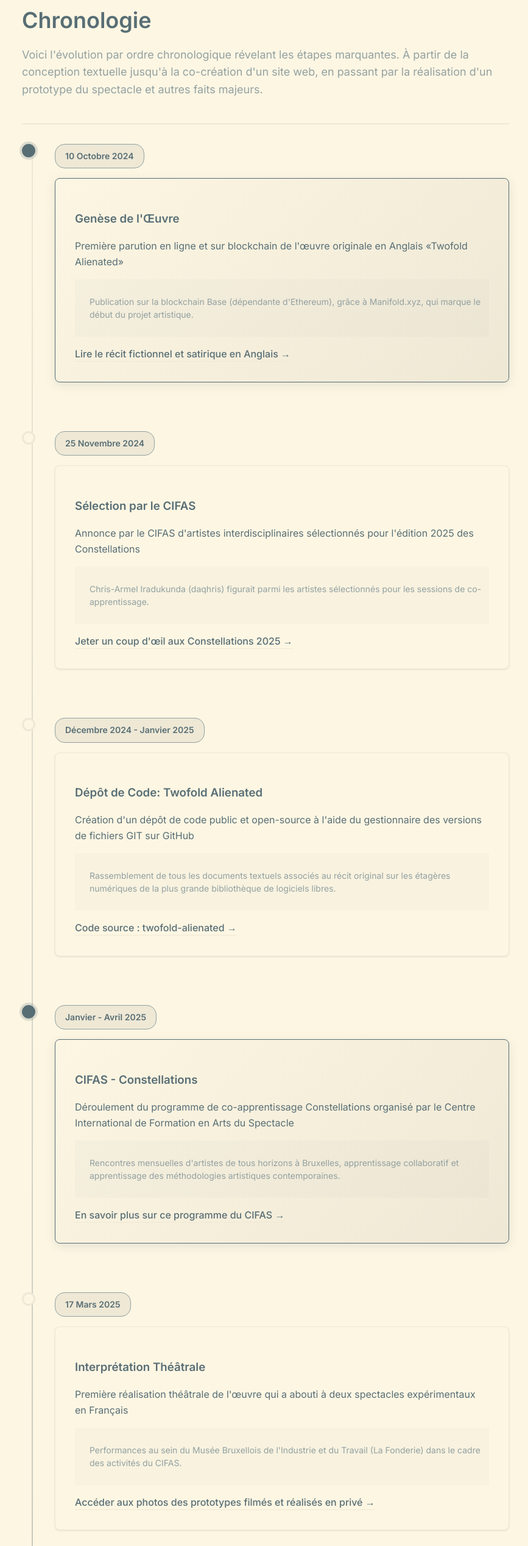
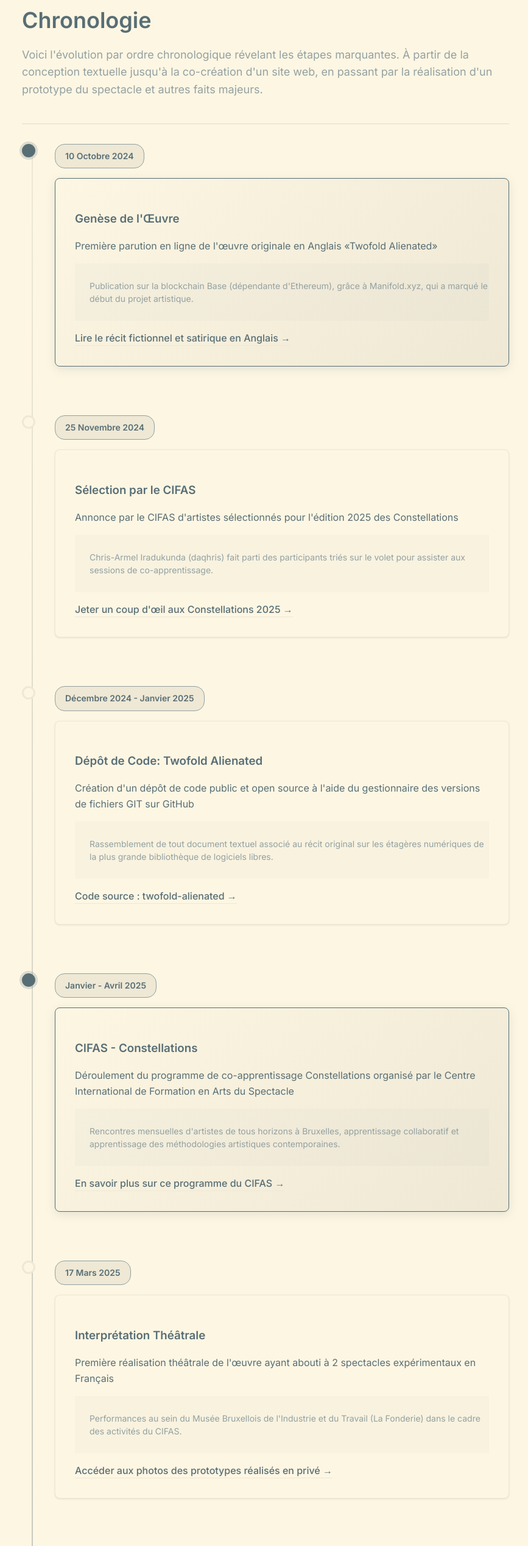
Before and after one commit to daqhris/DoublementAliene, a Next.js app: page /timeline in a window 1280 px wide. Shown: the part 234-2769 px from the top of the page at 61% size, without its empty margins (204-1071 px from the left). Built offline with nearby package versions, Linux system fonts and the light colour scheme; no server answers.

Commit message:
texts editing

```diff
--- a/app/timeline/page.tsx
+++ b/app/timeline/page.tsx
@@ -79,8 +79,8 @@ export default function TimelinePage() {
     {
       date: "10 Octobre 2024",
       title: "Genèse de l'Œuvre",
-      description: "Première parution en ligne et sur blockchain de l'œuvre originale en Anglais «Twofold Alienated»",
-      details: "Publication sur la blockchain Base (dépendante d'Ethereum), grâce à Manifold.xyz, qui marque le début du projet artistique.",
+      description: "Première parution en ligne de l'œuvre originale en Anglais «Twofold Alienated»",
+      details: "Publication sur la blockchain Base (dépendante d'Ethereum), grâce à Manifold.xyz, qui a marqué le début du projet artistique.",
       link: {
         url: "https://app.manifold.xyz/txt/twofold-alienated",
         text: "Lire le récit fictionnel et satirique en Anglais",
@@ -91,8 +91,8 @@ export default function TimelinePage() {
     {
       date: "25 Novembre 2024",
       title: "Sélection par le CIFAS",
-      description: "Annonce par le CIFAS d'artistes interdisciplinaires sélectionnés pour l'édition 2025 des Constellations",
-      details: "Chris-Armel Iradukunda (daqhris) figurait parmi les artistes sélectionnés pour les sessions de co-apprentissage.",
+      description: "Annonce par le CIFAS d'artistes sélectionnés pour l'édition 2025 des Constellations",
+      details: "Chris-Armel Iradukunda (daqhris) fait parti des participants triés sur le volet pour assister aux sessions de co-apprentissage.",
       link: {
         url: "https://cifas.be/fr/event/2025/constellations-2025/constellations-2025.html",
         text: "Jeter un coup d'œil aux Constellations 2025",
@@ -102,8 +102,8 @@ export default function TimelinePage() {
     {
       date: "Décembre 2024 - Janvier 2025",
       title: "Dépôt de Code: Twofold Alienated",
-      description: "Création d'un dépôt de code public et open-source à l'aide du gestionnaire des versions de fichiers GIT sur GitHub",
-      details: "Rassemblement de tous les documents textuels associés au récit original sur les étagères numériques de la plus grande bibliothèque de logiciels libres.",
+      description: "Création d'un dépôt de code public et open source à l'aide du gestionnaire des versions de fichiers GIT sur GitHub",
+      details: "Rassemblement de tout document textuel associé au récit original sur les étagères numériques de la plus grande bibliothèque de logiciels libres.",
       link: {
         url: "https://github.com/daqhris/twofold-alienated",
         text: "Code source : twofold-alienated",
@@ -125,21 +125,21 @@ export default function TimelinePage() {
     {
       date: "17 Mars 2025",
       title: "Interprétation Théâtrale",
-      description: "Première réalisation théâtrale de l'œuvre qui a abouti à deux spectacles expérimentaux en Français",
+      description: "Première réalisation théâtrale de l'œuvre ayant abouti à 2 spectacles expérimentaux en Français",
       details: "Performances au sein du Musée Bruxellois de l'Industrie et du Travail (La Fonderie) dans le cadre des activités du CIFAS.",
       link: {
         url: "/performance",
-        text: "Accéder aux photos des prototypes filmés et réalisés en privé"
+        text: "Accéder aux photos des prototypes réalisés en privé"
         }
       },
     {
       date: "4 Avril 2025",
       title: "Dépôt de Code: Doublement Aliene",
-      description: "Lancement des travaux visant à construire un dépôt de code avec du logiciel libre dans un espace numérique public",
+      description: "Lancement des travaux visant à construire avec du logiciel libre un dépôt de code dans un espace numérique public",
       details: "Création de l'infrastructure technique structurant les fondations de l'interface web du projet et sa plateforme en ligne.",
       link: {
         url: "https://github.com/daqhris/DoublementAliene",
-        text: "Voir le code du dépôt open-source sur GitHub",
+        text: "Voir le code open-source sur GitHub",
         external: true
       }
     },
@@ -164,7 +164,7 @@ export default function TimelinePage() {
       date: "24 Juin 2025",
       title: "Documentation du Prototype №1",
       description: "Publication de divers fichiers documentant le spectacle prototypé le 17 Mars",
-      details: "Mise à disposition du public des documents de préparation, des notes de mise en scène et des photos illustrant l'essai d'unr représentation théâtrale.",
+      details: "Mise à disposition du public des documents de préparation, des notes de mise en scène et des photos illustrant l'essai d'une représentation théâtrale.",
       link: {
         url: "https://github.com/daqhris/DoublementAliene/tree/main/public/Constellations2025",
         text: "Consulter les documents associés à cette première réalisation",
@@ -197,7 +197,7 @@ export default function TimelinePage() {
     {
       date: "Septembre - Novembre 2025",
       title: "Portrait Portable d'IA",
-      description: "Œuvre d'art textile et tactile présentée lors du Wonder Festival (Courtrai, Flandres)",
+      description: "Œuvre d'art textile sous forme de tablette présentée lors du Wonder Festival (Courtrai, Flandres)",
       details: "Il s'agit d'une œuvre inspirée d'un autoportrait dessiné par Gemini, brodée sur un tissu textile, encadrée à l'image d'une tablette Google et faite à l'aide de machines. Sa création s'est déroulée durant une formation centrée sur le textile comme matériel de design organisée par Open Design Lab au Budalab (Sept 15 - Oct 17), suivie d'une exposition de groupe lors d'un festival régional de design (Oct 16 - Nov 2).",
       link: {
         url: "https://wonderkortrijk.be/en/exhibitions/cohousing-ten-broele/odltextile",
```
